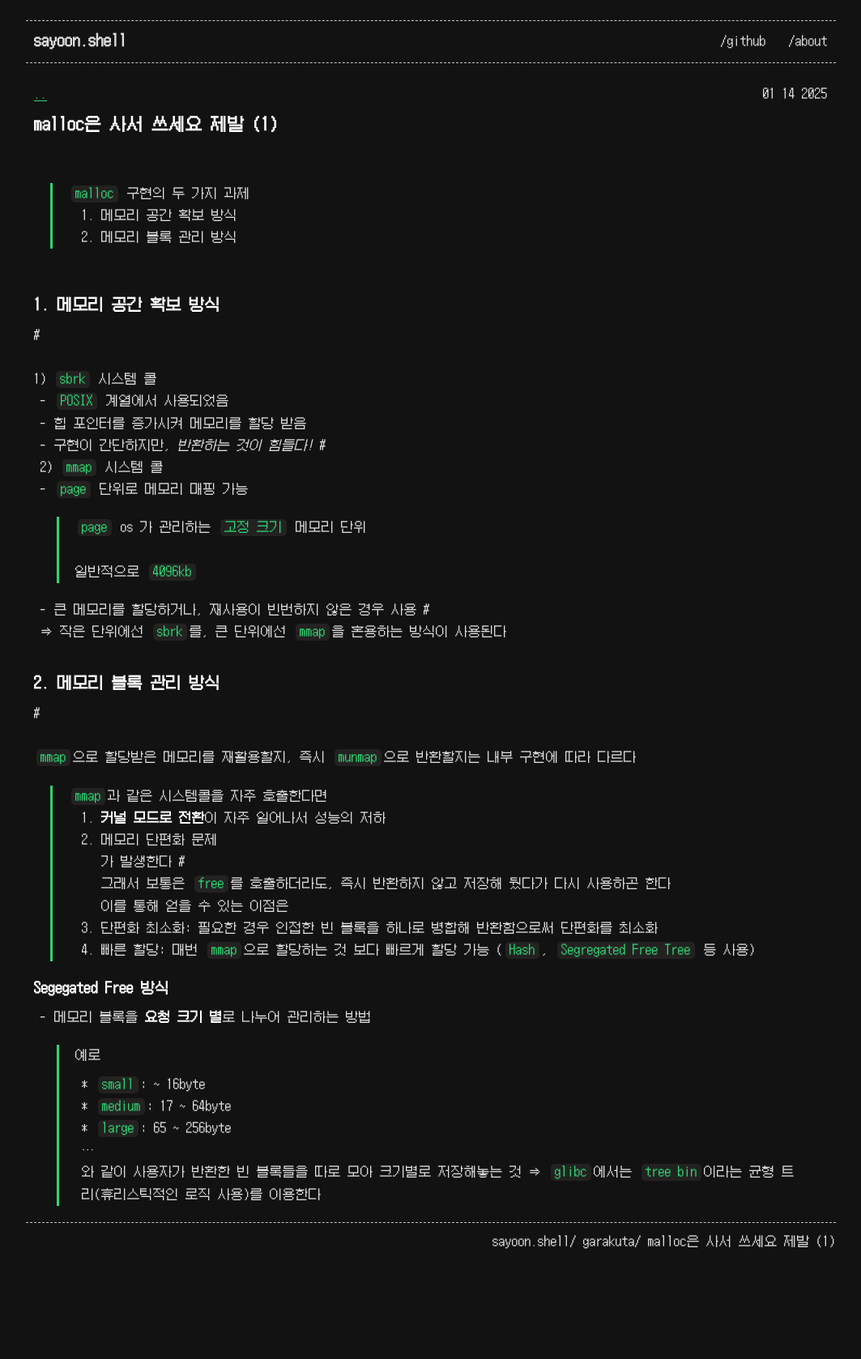
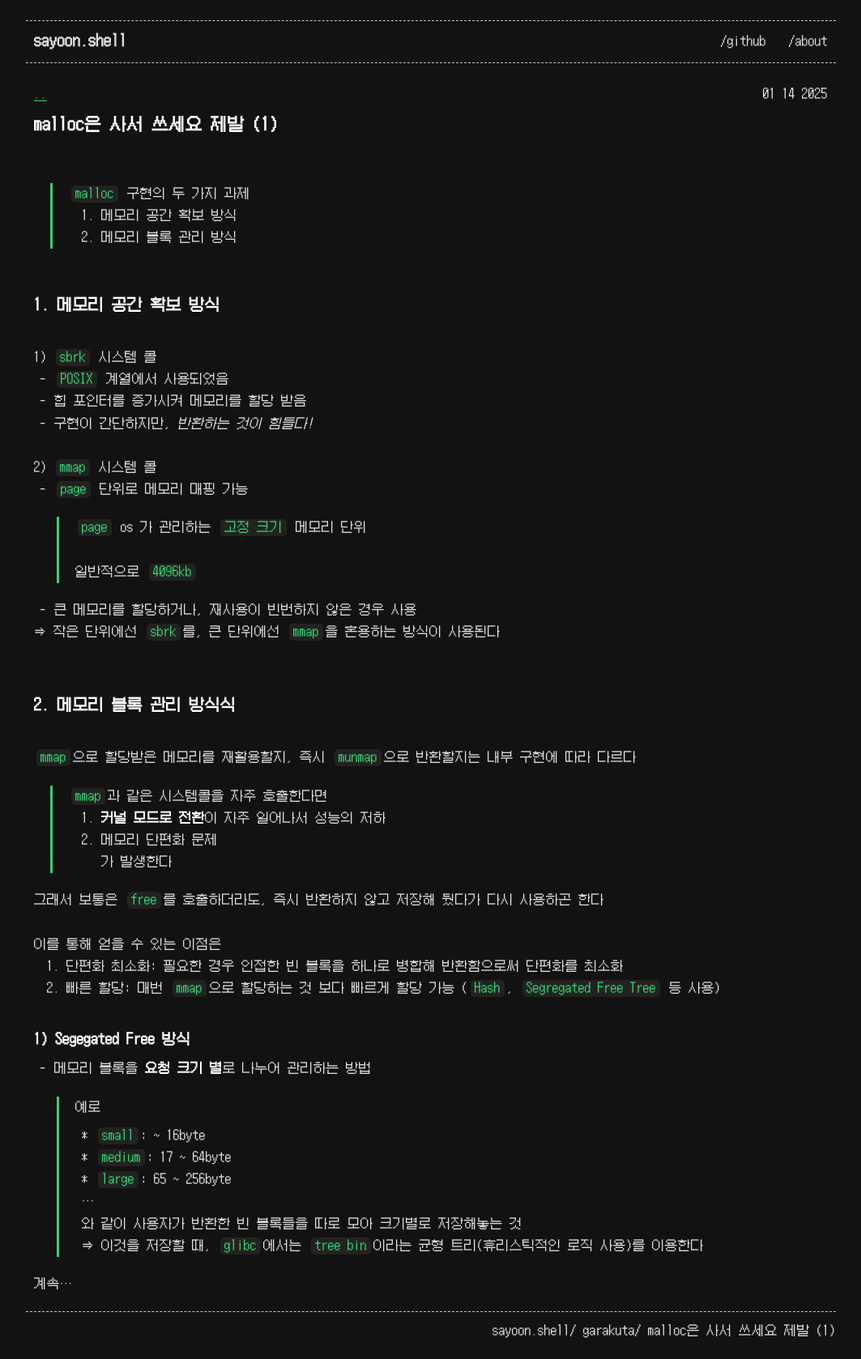
Before and after one commit to sayoonnn/sayoonnn.github.io, a Jekyll site: the page built from _posts/garakuta/2025-01-14-malloc.md, in a window 1280 px wide. Shown: the whole page at 81% size, without its empty margins (108-1171 px from the left). Built offline with Jekyll 4.4.1, drawn with Linux system fonts in a browser that asks for light colours; before the commit the page ends 1567 px from its top, so only the background shows below that.

Commit message:
edit: edited malloc.md

```diff
--- a/_layouts/default.html
+++ b/_layouts/default.html
@@ -3,6 +3,7 @@
   {% include head.html %}
 
   <body class="{{ site.font-size }}">
-    {% include header.html %} {{ content }} {% include footer.html %}
+    {% include header.html %} {{ content | replace: "//", "<br />" }} {%include
+    footer.html %}
   </body>
 </html>
--- a/_posts/garakuta/2025-01-14-malloc.md
+++ b/_posts/garakuta/2025-01-14-malloc.md
@@ -3,45 +3,52 @@ layout: post
 title: malloc은 사서 쓰세요 제발 (1)
 category: garakuta
 ---
-
 > `malloc` 구현의 두 가지 과제
 > 1. 메모리 공간 확보 방식
 > 2. 메모리 블록 관리 방식
 
-<br/>
+//
 
 ## 1. 메모리 공간 확보 방식
-#
+
+//
+
 1) `sbrk` 시스템 콜
 - `POSIX` 계열에서 사용되었음
 - 힙 포인터를 증가시켜 메모리를 할당 받음
 - 구현이 간단하지만, *반환하는 것이 힘들다!*
-#
+
+//
+
 2) `mmap` 시스템 콜
 - `page` 단위로 메모리 매핑 가능
 	> `page` os 가 관리하는 `고정 크기` 메모리 단위
 	> 일반적으로 `4096kb`
 - 큰 메모리를 할당하거나, 재사용이 빈번하지 않은 경우 사용
-#
+
 ⇒ 작은 단위에선 `sbrk`를, 큰 단위에선 `mmap`을 혼용하는 방식이 사용된다
 
-<br/>
+////
 
-## 2. 메모리 블록 관리 방식
-#
+## 2. 메모리 블록 관리 방식식
+
+//
+
 `mmap`으로 할당받은 메모리를 재활용할지, 즉시 `munmap`으로 반환할지는 내부 구현에 따라 다르다
 
 > `mmap`과 같은 시스템콜을 자주 호출한다면
 > 1. **커널 모드로 전환**이 자주 일어나서 성능의 저하
 > 2. 메모리 단편화 문제
 > 가 발생한다
-#
+
 그래서 보통은 `free`를 호출하더라도, 즉시 반환하지 않고 저장해 뒀다가 다시 사용하곤 한다
 이를 통해 얻을 수 있는 이점은
 1. 단편화 최소화: 필요한 경우 인접한 빈 블록을 하나로 병합해 반환함으로써 단편화를 최소화
 2. 빠른 할당: 매번 `mmap`으로 할당하는 것 보다 빠르게 할당 가능 (`Hash`, `Segregated Free Tree` 등 사용)
 
-### Segegated Free 방식
+//
+
+### 1) Segegated Free 방식
 - 메모리 블록을 **요청 크기 별**로 나누어 관리하는 방법
 > 예로
 > - `small`: ~ 16byte
@@ -49,4 +56,6 @@ category: garakuta
 > - `large`: 65 ~ 256byte
 > ...
 > 와 같이 사용자가 반환한 빈 블록들을 따로 모아 크기별로 저장해놓는 것
-> ⇒ `glibc`에서는 `tree bin`이라는 균형 트리(휴리스틱적인 로직 사용)를 이용한다
+> ⇒ 이것을 저장할 때, `glibc`에서는 `tree bin`이라는 균형 트리(휴리스틱적인 로직 사용)를 이용한다
+
+계속...
--- a/assets/css/main.scss
+++ b/assets/css/main.scss
@@ -59,7 +59,7 @@ article {
         }
     }
 
-    animation: fadeIn 0.3s ease-in-out;
+    animation: fadeIn 0.1s ease-in-out;
 }
 
 h1,
```
